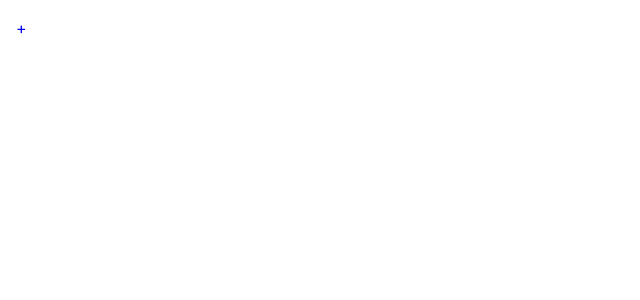
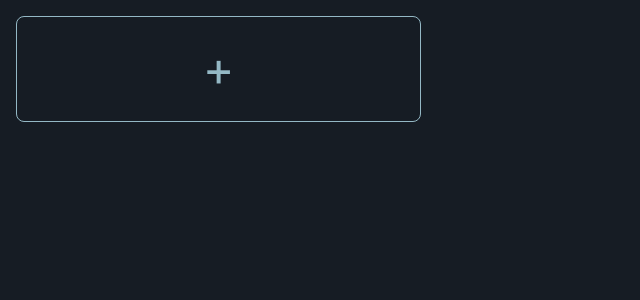
Before and after one commit to WuBanga/DnDr, a React (Vite) app: page / in a window 1280 px wide. Shown: the top 300 px of the page, without its empty margins (0-640 px from the left). Built offline with nearby package versions, Linux system fonts and the light colour scheme.

Commit message:
ui: Home page

```diff
--- /dev/null
+++ b/src/components/Button/Button.css
@@ -0,0 +1,9 @@
+.button {
+  display: flex;
+  cursor: pointer;
+  background-color: transparent;
+  color: var(--text-color);
+  border: 1px solid var(--text-color);
+  border-radius: var(--rounded-base);
+  padding: 0.5rem 1rem;
+}
--- a/src/components/Button/Button.jsx
+++ b/src/components/Button/Button.jsx
@@ -1,7 +1,13 @@
+import './Button.css';
+
 export const Button = (props) => {
-  const { type = 'button', children, onClick } = props;
+  const { type = 'button', children, onClick, className } = props;
+  const classes = ['button'];
+  if (className) {
+    classes.push(className);
+  }
   return (
-    <button type={type} onClick={onClick}>
+    <button className={classes.join(' ')} type={type} onClick={onClick}>
       {children}
     </button>
   );
--- /dev/null
+++ b/src/components/CharacterCard/CharacterCard.css
@@ -0,0 +1,15 @@
+.character {
+  display: flex;
+  flex-flow: column nowrap;
+  justify-content: center;
+  align-items: center;
+  border: 1px solid var(--text-color);
+  border-radius: var(--rounded-base);
+  padding: 1rem;
+  gap: 0.5rem;
+}
+
+.character__plus {
+  font-size: 3rem;
+  color: var(--text-color);
+}
--- a/src/components/CharacterCard/CharacterCard.jsx
+++ b/src/components/CharacterCard/CharacterCard.jsx
@@ -1,11 +1,14 @@
 import { Link } from 'react-router-dom';
+
+import { Button } from '../Button/Button';
+import './CharacterCard.css';
 
 export const CharacterCard = (props) => {
   const { character } = props;
   if (character === undefined) {
     return (
       <Link to="/create" className="character">
-        <p>+</p>
+        <p className="character__plus">+</p>
       </Link>
     );
   }
@@ -18,10 +21,10 @@ export const CharacterCard = (props) => {
         <p className="character__text">{character.class}</p>
       </div>
       <Link to={`/${character.id}/update`}>
-        <button className="character__button">Редактировать</button>
+        <Button>Редактировать</Button>
       </Link>
       <Link to={`/${character.id}/game`}>
-        <button className="character__button">Играть</button>
+        <Button>Играть</Button>
       </Link>
     </div>
   );
--- a/src/index.css
+++ b/src/index.css
@@ -1,13 +1,15 @@
 @import './reset.css';
+@import './variables.css';
 
 body {
-  margin: 0;
   font-family: -apple-system, BlinkMacSystemFont, 'Segoe UI', 'Roboto', 'Oxygen',
     'Ubuntu', 'Cantarell', 'Fira Sans', 'Droid Sans', 'Helvetica Neue',
     sans-serif;
   -webkit-font-smoothing: antialiased;
   -moz-osx-font-smoothing: grayscale;
   height: 100%;
+  background-color: var(--primary-color);
+  color: var(--text-color);
 }
 
 a {
--- a/src/pages/Home/Home.css
+++ b/src/pages/Home/Home.css
@@ -3,4 +3,6 @@
   grid-template-columns: 1fr 1fr 1fr;
   padding: 1rem;
   gap: 1rem;
+  margin: 0 auto;
+  max-width: 1280px;
 }
--- /dev/null
+++ b/src/variables.css
@@ -0,0 +1,12 @@
+:root {
+  --rich-black: rgba(22, 28, 36, 1);
+  --dark-sky-blue: rgba(148, 184, 197, 1);
+  --gunmetal: rgba(33, 43, 54, 1);
+  --dark-rich-black: rgba(13, 17, 23, 1);
+  --chinese-violet: rgba(129, 110, 148, 1);
+  --primary-color: var(--rich-black);
+  --secondary-color: var(--gunmetal);
+  --text-color: var(--dark-sky-blue);
+  --focus-color: var(--chinese-violet);
+  --rounded-base: 0.5rem;
+}
```
